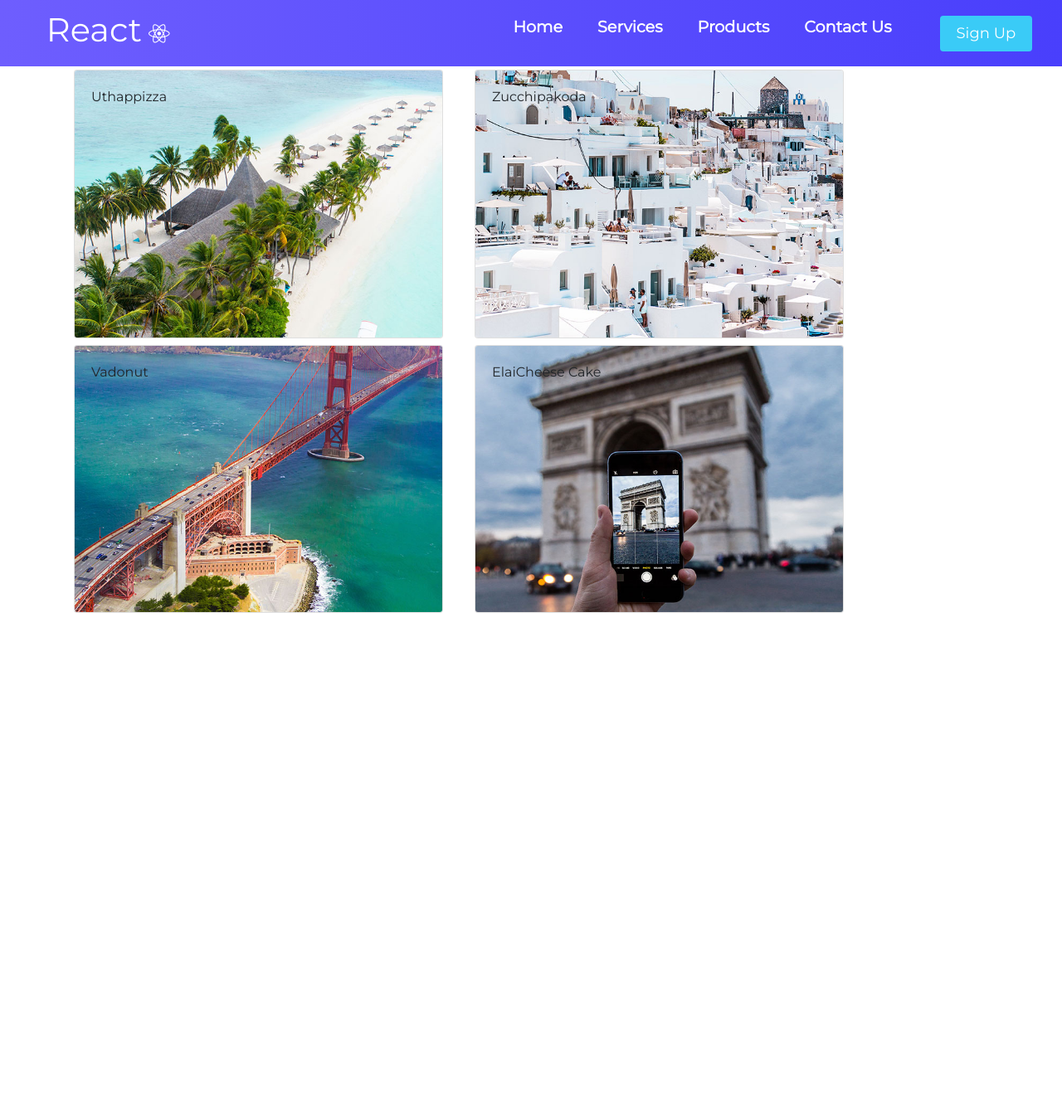
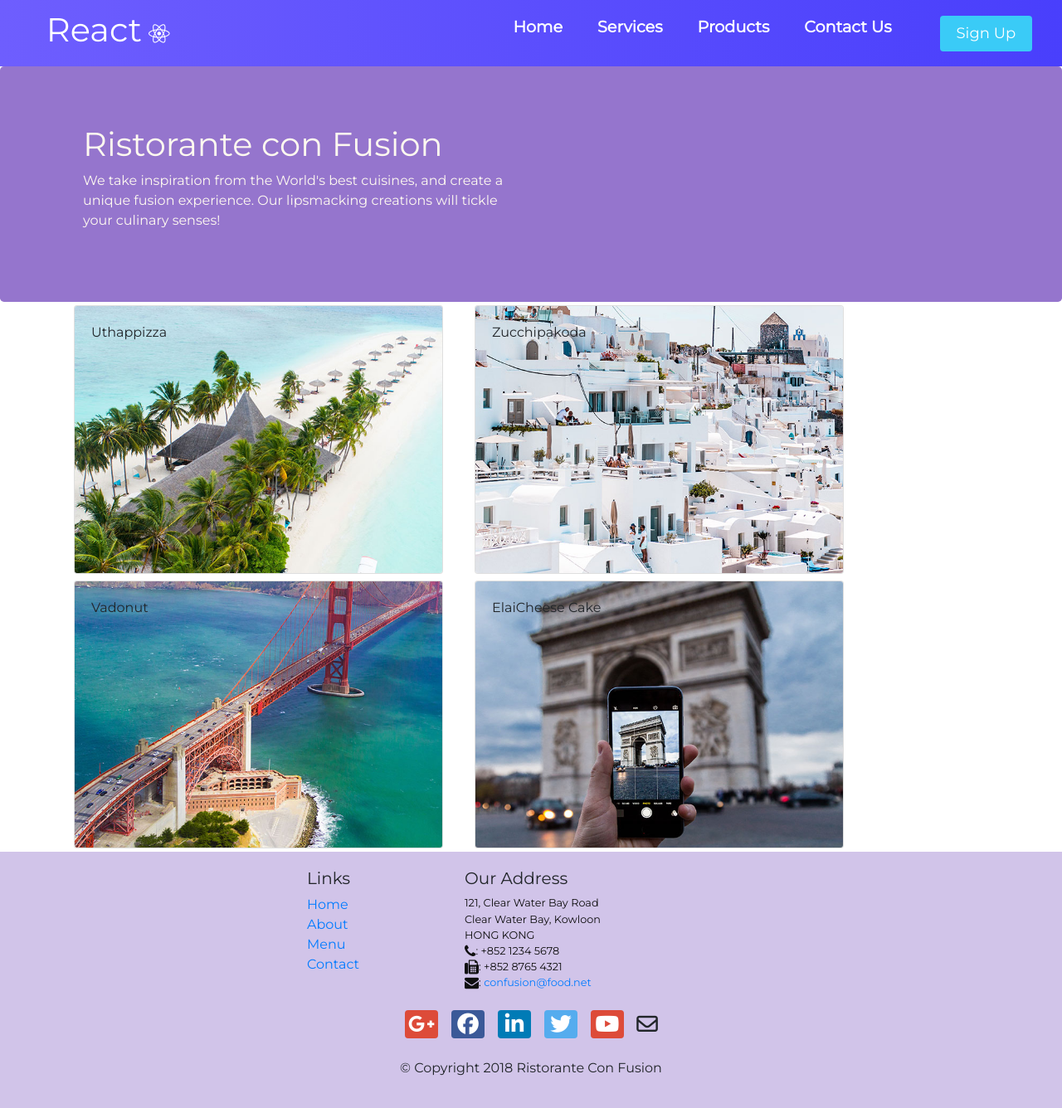
Before and after one commit to Derryl999/Internship, a React (Create React App) app: page /contactus in a window 1280 px wide. Shown: the whole page at 83% size. Before the commit the page ends 800 px from the top, so only its background shows below. Built offline with nearby package versions, Linux system fonts and the light colour scheme.

Commit message:
created header and footer

```diff
--- a/src/App.css
+++ b/src/App.css
@@ -4,3 +4,36 @@
   padding: 0;
   font-family: "Montserrat", sans-serif;
 }
+.row-header{
+  margin:0px auto;
+  padding:0px auto;
+}
+
+.row-content {
+  margin:0px auto;
+  padding: 50px 0px 50px 0px;
+  border-bottom: 1px ridge;
+  min-height:400px;
+}
+
+.footer{
+  background-color: #D1C4E9;
+  margin:0px auto;
+  padding: 20px 0px 20px 0px;
+}
+.jumbotron {
+  padding:70px 30px 70px 30px;
+  margin:0px auto;
+  background: #9575CD ;
+  color:floralwhite;
+}
+
+address{
+  font-size:80%;
+  margin:0px;
+  color:#0f0f0f;
+}
+
+.navbar-dark {
+  background-color: #512DA8;
+}
--- a/src/components/MainComponent.js
+++ b/src/components/MainComponent.js
@@ -1,8 +1,11 @@
 import React, { Component } from "react";
-import Navbar from "./navbar/Navbar";
+// import Navbar from "./layout/navbar/Navbar";
 import MenuComponent from "./MenuComponent";
+
 import { DISHES } from "../shared/dishes";
 import DishDetailComponent from "./DishDetailComponent";
+import Header from "./layout/Header";
+import Footer from "./layout/Footer";
 
 class Main extends Component {
   state = {
@@ -26,7 +29,8 @@ class Main extends Component {
     // console.log(this.state.selectedDish)
     return (
       <div>
-        <Navbar />
+        {/* <Navbar /> */}
+        <Header/>
         <MenuComponent
           dishes={this.state.dishes}
           handleClick={(dishId) => this.handleClick(dishId)}
@@ -38,6 +42,7 @@ class Main extends Component {
           )[0]}:{dish:null})}
         />
         </div>
+        <Footer/>
       </div>
     );
   }
--- /dev/null
+++ b/src/components/layout/Footer.js
@@ -0,0 +1,64 @@
+import React from 'react';
+
+function Footer(props) {
+    return(
+    <div className="footer">
+        <div className="container">
+            <div className="row justify-content-center">
+                <div className="col-4 offset-1 col-sm-2">
+                    <h5>Links</h5>
+                    <ul className="list-unstyled">
+                        <li><a href="#">Home</a></li>
+                        <li><a href="#">About</a></li>
+                        <li><a href="#">Menu</a></li>
+                        <li><a href="contactus.html">Contact</a></li>
+                    </ul>
+                </div>
+                <div className="col-7 col-sm-5">
+                    <h5>Our Address</h5>
+                    <address>
+		              121, Clear Water Bay Road<br />
+		              Clear Water Bay, Kowloon<br />
+		              HONG KONG<br />
+		              <i className="fa fa-phone fa-lg"></i>: +852 1234 5678<br />
+		              <i className="fa fa-fax fa-lg"></i>: +852 8765 4321<br />
+		              <i className="fa fa-envelope fa-lg"></i>: <a href="mailto:confusion@food.net">
+                         confusion@food.net</a>
+                    </address>
+                </div>
+                {/* <div className="col-12 col-sm-4 align-self-center">
+                    <div className="text-center">
+                        <a className="btn btn-social-icon btn-google" href="http://google.com/+"><i className="fa fa-google-plus"></i></a>
+                        <a className="btn btn-social-icon btn-facebook" href="http://www.facebook.com/profile.php?id="><i className="fa fa-facebook"></i></a>
+                        <a className="btn btn-social-icon btn-linkedin" href="http://www.linkedin.com/in/"><i className="fa fa-linkedin"></i></a>
+                        <a className="btn btn-social-icon btn-twitter" href="http://twitter.com/"><i className="fa fa-twitter"></i></a>
+                        <a className="btn btn-social-icon btn-google" href="http://youtube.com/"><i className="fa fa-youtube"></i></a>
+                        <a className="btn btn-social-icon" href="mailto:"><i className="fa fa-envelope-o"></i></a>
+                    </div>
+                </div> */}
+            </div>
+
+            <div className="row justify-content-center mt-3 mb-3">
+
+            <div className="col-12 col-sm-4 align-self-center">
+                    <div className="text-center ">
+                        <a className="btn btn-social-icon btn-google m-2" href="http://google.com/+"><i className="fa fa-google-plus"></i></a>
+                        <a className="btn btn-social-icon btn-facebook m-2" href="http://www.facebook.com/profile.php?id="><i className="fa fa-facebook"></i></a>
+                        <a className="btn btn-social-icon btn-linkedin m-2" href="http://www.linkedin.com/in/"><i className="fa fa-linkedin"></i></a>
+                        <a className="btn btn-social-icon btn-twitter m-2" href="http://twitter.com/"><i className="fa fa-twitter"></i></a>
+                        <a className="btn btn-social-icon btn-google m-2" href="http://youtube.com/"><i className="fa fa-youtube"></i></a>
+                        <a className="btn btn-social-icon" href="mailto:"><i className="fa fa-envelope-o"></i></a>
+                    </div>
+                </div>
+                </div>
+            <div className="row justify-content-center">
+                <div className="col-auto">
+                    <p>© Copyright 2018 Ristorante Con Fusion</p>
+                </div>
+            </div>
+        </div>
+    </div>
+    )
+}
+
+export default Footer;
--- /dev/null
+++ b/src/components/layout/Header.js
@@ -0,0 +1,29 @@
+import React, { Component } from 'react';
+import { NavbarBrand, Jumbotron } from 'reactstrap';
+import Navbar from './navbar/Navbar'
+class Header extends Component {
+  render() {
+    return(
+    <React.Fragment>
+      {/* <Navbar dark>
+        <div className="container">
+            <NavbarBrand href="/">Ristorante Con Fusion</NavbarBrand>
+        </div>
+      </Navbar> */}
+      <Navbar/>
+      <Jumbotron>
+           <div className="container">
+               <div className="row row-header">
+                   <div className="col-12 col-sm-6">
+                       <h1>Ristorante con Fusion</h1>
+                       <p>We take inspiration from the World's best cuisines, and create a unique fusion experience. Our lipsmacking creations will tickle your culinary senses!</p>
+                   </div>
+               </div>
+           </div>
+       </Jumbotron>
+    </React.Fragment>
+    );
+  }
+}
+
+export default Header;
--- a/src/index.js
+++ b/src/index.js
@@ -1,6 +1,8 @@
 // import React from 'react';
 // import ReactDOM from 'react-dom';
 import 'bootstrap/dist/css/bootstrap.min.css';
+import 'font-awesome/css/font-awesome.min.css'
+import 'bootstrap-social/bootstrap-social.css'
 // import './index.css';
 // import App from './App';
 
```
Also changed, not shown: src/components/layout/Button.css (renamed from src/components/Button.css), src/components/layout/Button.js (renamed from src/components/Button.js), src/components/layout/navbar/MenuItems.js (renamed from src/components/navbar/MenuItems.js), src/components/layout/navbar/Navbar.css (renamed from src/components/navbar/Navbar.css), src/components/layout/navbar/Navbar.js (renamed from src/components/navbar/Navbar.js).
